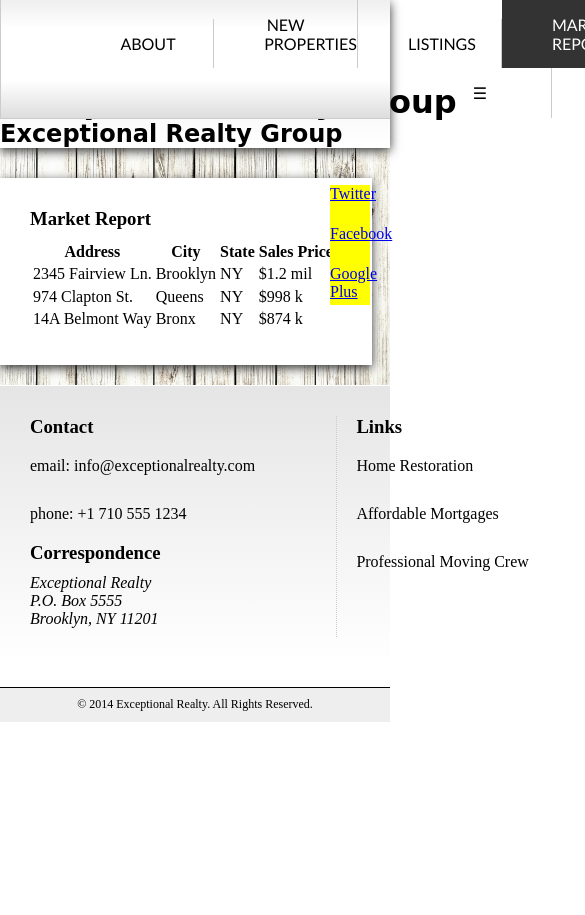
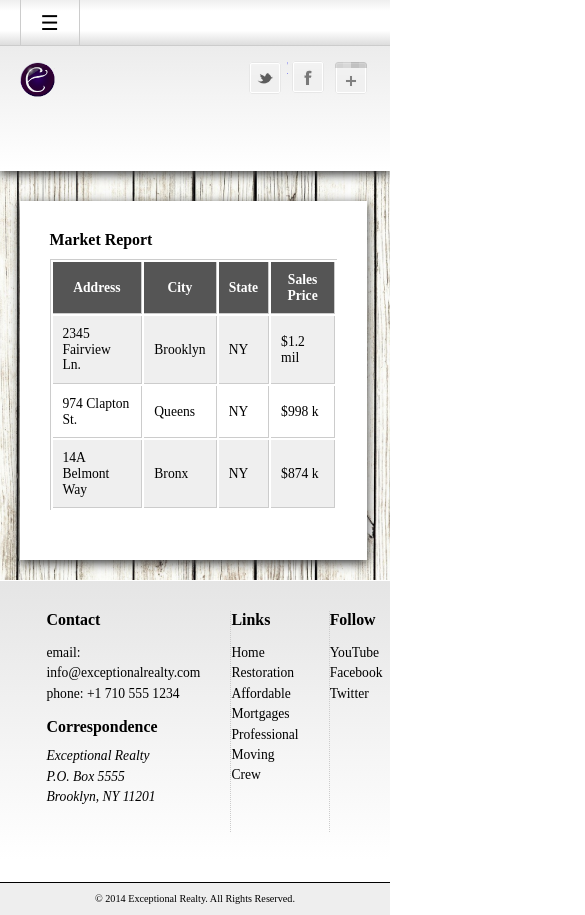
Before and after one commit to noohaM/Exceptional-realty, a plain HTML site: page market-report.html in a window 390 px wide. Shown: the top 915 px of the page, 585 px wide, since content can reach past the window. Before the commit the page ends 844 px from the top, so only its background shows below. Drawn offline with nearby package versions, Linux system fonts and the light colour scheme; a web font is replaced by a local one.

Commit message:
add responsive layout

```diff
--- /dev/null
+++ b/css/responsive.css
@@ -0,0 +1,62 @@
+@media only screen and (max-width: 1108px){
+.wrapper{
+    width: 90%;
+}
+#social{
+    position: absolute;
+    text-outline: 82px;
+    right: 4%;
+    width: auto;
+
+}
+#social a{
+    display: inline-block;
+}
+}
+@media only screen and (max-width: 900px){
+    body
+    {
+        font-size: 85%;
+    }
+    #logo h1 {
+        width: 35PX;
+        height: 35PX;
+    }
+    #logo h2 {
+        font-size: 2.2em;
+
+    }
+    #social{
+        top: 72px;
+    }
+
+}
+.col-3 p{
+    -moz-column-count: 2;
+    -webkit-column-count: 2;
+    column-count: 2;
+}
+@media only screen and (max-width: 800px){
+    #navbar nav a {
+        font-size: 0.9em;
+    }
+}
+@media only screen and (max-width: 750px){
+    .col-1, .col-2, .col-3 {
+        width: 100%;
+        margin-left: 0;
+        float: none;
+    }
+    .border-right {
+        border:0;
+
+    }
+    #details div{
+        height: auto;
+        padding-bottom: 20px;
+    }
+    .col-3 p{
+        -moz-column-count: 1;
+        -webkit-column-count: 1;
+        column-count: 1;
+}
--- a/market-report.html
+++ b/market-report.html
@@ -2,10 +2,11 @@
 <html lang="en">
 <head>
   <meta charset="UTF-8">
+  <meta name="viewport" content="width=device-width, initial-scale=1.0, minimum-scale=1.0, maximum-scale=1.0">
   <title>Exceptional Realty Group - Luxury Homes - Market Report</title>
   <link rel="stylesheet" href="http://cdnjs.cloudflare.com/ajax/libs/normalize/3.0.0/normalize.min.css">
   <link rel="stylesheet" href="style.css">
-  <link rel="stylesheet" type="text/css" href="css/responsive.css">
+  <link rel="stylesheet" type="text/css" href="responsive.css">
   <script src="http://cdnjs.cloudflare.com/ajax/libs/modernizr/2.7.1/modernizr.min.js"></script>
 </head>
 <body>
@@ -26,7 +27,7 @@
       <div id="navbar" class="light-fade emn">
         <div class="wrapper">
           <nav>
-            <a href="index.html">About</a><a href="new-properties.html">New Properties</a><a href="real-estate-listings.html">Listings</a><a class="selected" href="market-report.html">Market Report</a><a href="contact.html">Contact</a><a href="http://hud.gov" target="_blank">H.U.D.</a><a class="menu-icon">&#9776;</a>
+            <a href="index.html">About</a><a href="new-properties.html">NewProperties</a><a href="real-estate-listings.html">Listings</a><a class="selected" href="market-report.html">MarketReport</a><a href="contact.html">Contact</a><a href="http://hud.gov" target="_blank">H.U.D.</a><a class="menu-icon">&#9776;</a>
           </nav>
         </div><!-- .wrapper -->
       </div><!-- #navbar -->
--- /dev/null
+++ b/responsive.css
@@ -0,0 +1,73 @@
+@media only screen and (max-width: 1108px){
+.wrapper{
+    width: 90%;
+}
+#social{
+    position: absolute;
+    text-outline: 82px;
+    right: 4%;
+    width: auto;
+
+}
+#social a{
+    display: inline-block;
+}
+}
+@media only screen and (max-width: 900px){
+    body
+    {
+        font-size: 85%;
+    }
+    #logo h1 {
+        width: 35PX;
+        height: 35PX;
+    }
+    #logo h2 {
+        font-size: 2.2em;
+
+    }
+    #social{
+        top: 72px;
+    }
+
+}
+.col-3 p{
+    -moz-column-count: 2;
+    -webkit-column-count: 2;
+    column-count: 2;
+}
+@media only screen and (max-width: 800px){
+    #navbar nav a {
+        font-size: 0.9em;
+    }
+}
+@media only screen and (max-width: 750px){
+    .col-1, .col-2, .col-3 {
+        width: 100%;
+        margin-left: 0;
+    }
+}
+@media only screen and (max-width: 700px){
+    #navbar nav a {
+        display: none;
+
+    }
+    #navbar nav a.menu-icon{
+        display:block;
+        float: right;
+        font-size: 1.5em;
+        padding: 10px 20px;
+        width: auto;
+    }
+    #logo {
+        padding: 62px 0 0;
+    }
+    #social {
+        top: 60px;
+    }
+}
+@media only screen and (max-width: 495px){
+          #logo h2{
+              visibility: hidden;
+          }
+}
--- a/style.css
+++ b/style.css
@@ -3,11 +3,23 @@
 
 /*////////// GLOBAL //////////*/
 
+body {
+  font-size: 100%;
+}
+
 h3 {
   margin: 0 0 10px;
 }
 
-p {
+ul, ol {
+  margin-bottom: 10px;
+}
+
+li {
+  margin-left: 20px;
+}
+
+p, address {
   font-size: 1em; /* 16px, ?pt, 100%, 1em */
   line-height: 1.5em;
 }
@@ -20,6 +32,57 @@ figcaption {
   font: normal 0.75em/1.5em 'Elsie Swash Caps', cursive;
   color: #777;
   text-align: right;
+}
+
+table {
+  margin: 0 0 20px;
+  border-top: 1px solid #ccc;
+  border-left: 1px solid #ccc;
+}
+
+tr:nth-child(even) {
+  background: #efefef;
+}
+
+th, td {
+  padding: 10px;
+  border-right: 1px solid #ccc;
+  border-bottom: 1px solid #ccc;
+}
+
+th {
+  background: #555;
+  color: white;
+}
+
+input, textarea {
+  display: block;
+  width: 100%;
+  padding: 5px;
+  margin-bottom: 5px;
+  box-shadow: 0 3px 5px #ccc;
+  border: 1px solid #ccc;
+}
+
+input[type="submit"] {
+  margin-top: 5px;
+  width: 100px;
+  background: black;
+  color: white;
+  border-radius: 25px;
+  border: 0;
+}
+
+input[type="submit"]:hover {
+  background: #555;
+}
+
+iframe {
+  border: 0;
+  padding: 0;
+  margin: 0;
+  overflow: hidden;
+  height: 403px;
 }
 
 .milk-text {
@@ -81,7 +144,7 @@ img, video, audio, iframe, table, form {
   box-sizing: border-box;
 }
 
-.clearfix :after {
+.clearfix:after {
   content: ".";
   display: block;
   clear: both;
@@ -99,7 +162,7 @@ img, video, audio, iframe, table, form {
 .wrapper {
   width: 960px;
   margin: 0 auto;
-  display:flex;
+  display: flex;
 }
 
 .col-1 {
@@ -112,8 +175,16 @@ img, video, audio, iframe, table, form {
   width: 66%;
 }
 
-.col-3 {
-
+.col-3 p {
+  -moz-column-rule: 1px dotted #ccc;
+  -webkit-column-rule: 1px dotted #ccc;
+  column-rule: 1px dotted #ccc;
+  -moz-column-gap: 1.5em;
+  -webkit-column-gap: 1.5em;
+  column-gap: 1.5em;
+  -moz-column-count: 3;
+  -webkit-column-count: 3;
+  column-count: 3;
 }
 
 [class*="col-"] {
@@ -128,18 +199,36 @@ img, video, audio, iframe, table, form {
 
 #social {
   position: fixed;
-  top: 185px;
+  top: 163px;
   right: 20px;
   width: 40px;
-  z-index: 1;
+  z-index: 2;
 }
 
 #social a {
   display: block;
   width: 40px;
   height: 40px;
-  background: yellow;
+  text-indent: 100%;
+  white-space: nowrap;
+  overflow: hidden;
 }
+
+a.fbook, a.twit, a.gplus {
+  background: url(images/social-icons.png) no-repeat;
+}
+
+a.fbook { background-position: 0 0; }
+a.fbook:hover { background-position: -40px 0; }
+a.fbook:active { background-position: -80px 0; }
+
+a.twit { background-position: 0 -40px; }
+a.twit:hover { background-position: -40px -40px; }
+a.twit:active { background-position: -80px -40px; }
+
+a.gplus { background-position: 0 -80px; }
+a.gplus:hover { background-position: -40px -80px; }
+a.gplus:active { background-position: -80px -80px; }
 
 /*////////// HEADER //////////*/
 
@@ -159,31 +248,29 @@ header {
   text-align: center;
 }
 
-.emn nav {
+#navbar nav {
   border-left: 1px solid #ccc;
 }
 
-.emn  a {
+#navbar nav a {
   display: inline-block;
-  width: 15%;
-  margin:0px;
-  padding: 15px 50px;
+  width: 13%;
+  margin: 0px;
+  padding: 10px 0;
   text-transform: uppercase;
   color: black;
   text-align: center;
   border-right: 1px solid #ccc;
   text-decoration: none;
   font: 1em "Trebuchet MS", Arial, sans-serif;
-
 }
 
-.emn  a.selected {
+#navbar nav a.selected {
   background: #333;
   color: white;
-  width: 100px;
 }
 
-.emn a:hover {
+#navbar nav a:hover {
   color: white;
   background: rgb(0,0,0); /* Old browsers */
   background: -moz-linear-gradient(top,  rgba(0,0,0,1) 0%, rgba(71,71,71,1) 28%, rgba(81,81,81,1) 35%, rgba(71,71,71,1) 72%, rgba(43,43,43,1) 87%, rgba(28,28,28,1) 91%, rgba(0,0,0,1) 100%); /* FF3.6+ */
@@ -194,20 +281,36 @@ header {
   background: linear-gradient(to bottom,  rgba(0,0,0,1) 0%,rgba(71,71,71,1) 28%,rgba(81,81,81,1) 35%,rgba(71,71,71,1) 72%,rgba(43,43,43,1) 87%,rgba(28,28,28,1) 91%,rgba(0,0,0,1) 100%); /* W3C */
 }
 
+#navbar nav a.menu-icon {
+  display: none;
+}
+
 /*////////// LOGO //////////*/
 
 #logo {
-  padding: 84px 0 0;
+  padding: 74px 0 0;
 }
 
 #logo h1 {
-  font-family: 'Clicker Script', cursive;
+  display: inline-block;
+  width: 45px;
+  height: 45px;
+  text-indent: 100%;
+  white-space: nowrap;
+  overflow: hidden;
   margin: 0;
+  background: url(images/exceptional-logo.png) no-repeat;
+  background-size: 100% 100%;
 }
 
 #logo h2 {
-  font-family: 'Elsie Swash Caps', cursive;
+  display: inline-block;
+  font: 2.5em "Clicker Script", cursive;
   margin: 0;
+  position: relative;
+  top: -9px;
+  left: 5px;
+  color: #303;
 }
 
 /*////////// MAIN SECTIONS //////////*/
```
Also changed, not shown: contact.html (+2 -1 lines), index.html (+11 -9 lines), new-properties.html (+4 -3 lines), real-estate-listings.html (+2 -1 lines).
